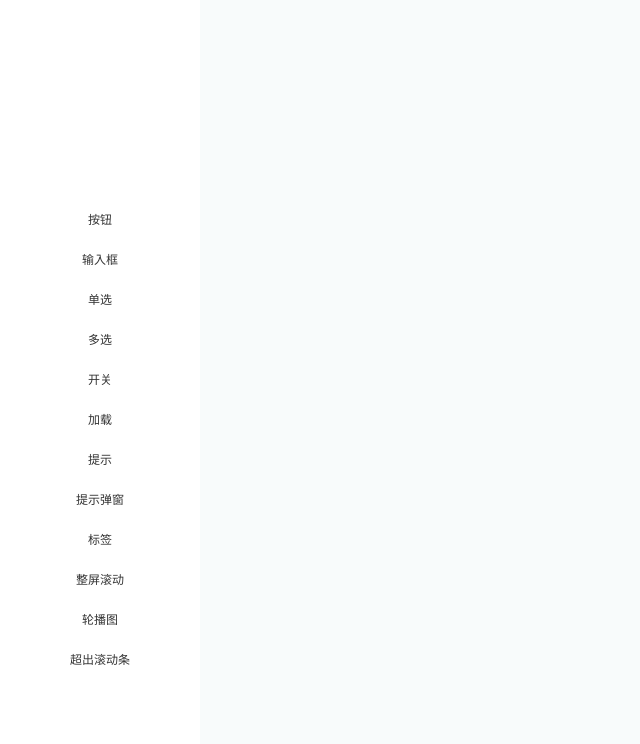
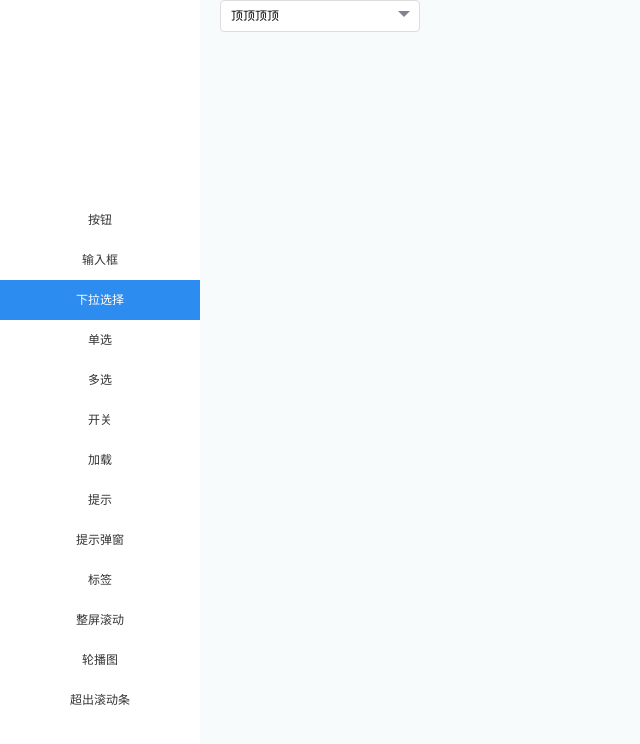
Before and after one commit to fivexu/fivexuUI, a Vue app: page /#/select in a window 1280 px wide. Shown: the top 744 px of the page, without its empty margins (0-640 px from the left). Built offline with nearby package versions, Linux system fonts and the light colour scheme.

Commit message:
init select

```diff
--- a/src/App.vue
+++ b/src/App.vue
@@ -23,6 +23,10 @@
                     {
                         "link": "/input",
                         "title": "输入框"
+                    },
+                    {
+                        "link": "/select",
+                        "title": "下拉选择"
                     },
                     {
                         "link": "/radio",
--- a/src/base/form/button.vue
+++ b/src/base/form/button.vue
@@ -13,25 +13,27 @@
     export default {
         extends: GlobalForm,
         props: {
-            text: {
+            text: {  // 显示文字
                 type: String,
                 default: '确认'
             },
-            fill: {
+            fill: {  // 铺满背景色
                 type: Boolean,
                 default: false
             },
-            radius: {
+            radius: {  // 圆角
                 type: Boolean,
                 default: false
             }
         },
         methods: {
+            // button点击事件 在没有disable时 回调clickEvk事件
             clickEvt(ev) {
                 if (!this.isDisabled()) {
                     this.emitEvent({action: 'click', ev});
                 }
             },
+            // 判断是否存在slot插槽,用户是否自定义样式,存在时不显示text内容,仅显示插槽内容
             hasSlot() {
                 return this.$slots.default
             }
--- a/src/base/form/checkbox.vue
+++ b/src/base/form/checkbox.vue
@@ -18,6 +18,7 @@
     export default {
         extends: GlobalForm,
         props: {
+            // 传入的需要排版数据
             data: {
                 type: Array,
                 default: () => {
@@ -27,15 +28,17 @@
         },
         data() {
             return {
-                checkboxModel: '',
-                checkboxArr: [],
+                checkboxModel: '', // 双向绑定checkboxItem中的数据
+                checkboxArr: [], // 声明一个空数组保存需要回调绑定的数据
             }
         },
         methods: {
             _setCheckArr(val) {
+                // 判断是否有选中数据,没有直接push
                 if (!this.checkboxArr.length) {
                     this.checkboxArr.push(val);
                 } else {
+                    // 当有选中数据是,判断是否重复,重复则不增加数据,否则增加一条数据
                     let off = false;
                     this.checkboxArr.forEach((item, index) => {
                         if (item.value === val.value && val.checked === false) {
@@ -49,6 +52,7 @@
                         this.checkboxArr.push(val)
                     }
                 }
+                // 重组数据,仅回调返回用户传入的label值
                 let arr = [];
                 this.checkboxArr.forEach(item => {
                     arr.push(item);
@@ -56,6 +60,7 @@
                 return arr
             },
             _initCheckArr() {
+                // 根据用户传入数据,初始化返回数据
                 this.checkboxArr = [];
                 this.data.forEach(item => {
                     if (item.checked) {
@@ -68,6 +73,8 @@
                 this._setUpdateModel(this.checkboxArr);
             },
             _setUpdateModel(arr) {
+                // 把checkboxArr数据和传入数据对比,返回选中的对应数据
+                // 处理为 value中仅返回用户传入的label值,label中返回选中的整条数据,这样可以根据用户需求自行拿数据
                 let newArr = [];
                 let value = [];
                 this.data.forEach(dataItem => {
@@ -84,6 +91,7 @@
                 if (!this.hasSlot()) {
                     return
                 }
+                // 当用户使用插槽模式时,根据don节点获取对应数据
                 setTimeout(() => {
                     let input = this.$refs.checkbox.getElementsByClassName('fivexu_checkbox_item');
                     let arr = [];
@@ -109,6 +117,9 @@
                 }
                 this.checkboxArr = this._setCheckArr(val);
                 this._setUpdateModel(this.checkboxArr);
+            },
+            data() {
+                this._initCheckArr();
             }
         },
         components: {
--- a/src/base/form/checkboxItem.vue
+++ b/src/base/form/checkboxItem.vue
@@ -16,21 +16,22 @@
     export default {
         extends: GlobalForm,
         props: {
-            label: {
+            label: {  // 需要返回的数据
                 type: String | Number | Object,
                 default: ''
             },
-            checked: {
+            checked: { // 是否选中
                 type: Boolean,
                 default: false
             }
         },
         data() {
             return {
-                currentChecked: false
+                currentChecked: false  // 当前选中状态
             }
         },
         methods: {
+            // item点击,开关之间来回切换 并会掉到父级
             checkboxItemClick() {
                 if (this.isDisabled()) {
                     return;
@@ -40,6 +41,7 @@
             }
         },
         mounted() {
+            // 初始化时,将数据状态回调给父级
             this.currentChecked = this.checked ? this.checked : false;
             this.updateModel({value: this.label, checked: this.currentChecked})
         }
--- a/src/base/form/input.vue
+++ b/src/base/form/input.vue
@@ -3,7 +3,7 @@
         <input :class="[size,type,{'disable':isDisabled()},{clear:clear&&inputValue!==''}]"
                :placeholder="placeholder"
                :disabled="isDisabled()"
-               :readonly="isDisabled()"
+               :readonly="readOnly"
                v-model="inputValue"
                type="text"/>
         <div class="icon" v-if="clear&&inputValue!==''">
@@ -19,7 +19,7 @@
         extends: globalForm,
         data() {
             return {
-                inputValue: this.value
+                inputValue: this.value  // v-mode默认值
             }
         },
         props: {
@@ -33,11 +33,13 @@
             }
         },
         methods: {
+            // 清空数据
             clearInputValue() {
                 this.inputValue = ''
             }
         },
         watch: {
+            //  当数据变化时,回调变化事件
             inputValue(val, oldVal) {
                 this.updateModel(val);
                 this.emitEvent({action: 'change', val, oldVal});
@@ -114,8 +116,11 @@
                 outline: 0;
                 .box-shadow(inset 0 1px 1px 0 @input-inset-shadow, 0 0 8px 0 @input-outset-shadow-primary);
             }
-            &[readonly], &[disabled] {
+            &[disabled] {
                 background-color: @input-disable;
+                .box-shadow(inset 0 1px 1px 0 rgba(0, 0, 0, .075))
+            }
+            &[readonly] {
                 .box-shadow(inset 0 1px 1px 0 rgba(0, 0, 0, .075))
             }
         }
--- a/src/base/form/radio.vue
+++ b/src/base/form/radio.vue
@@ -28,10 +28,11 @@
         },
         data() {
             return {
-                currentIndex: this.value ? this.value : 0
+                currentIndex: this.value ? Number(this.value) : 0  // v-mode是否有默认选中值
             }
         },
         methods: {
+            // 单选切换
             radioClick(item) {
                 if (item.disable ? item.disable : false) {
                     return
--- /dev/null
+++ b/src/base/form/select.vue
@@ -0,0 +1,86 @@
+<template>
+    <div class="select" @click.stop="selectClick">
+        <span :class="{ac:selectListShow}"></span>
+        <fx-input :readOnly="true" v-model="selectValue"></fx-input>
+        <transition name="top">
+            <ul class="select_list" v-if="selectListShow">
+                <li v-for="item in data"
+                    @click.stop="selectListClick(item)">
+                    {{item.label}}
+                </li>
+            </ul>
+        </transition>
+    </div>
+</template>
+
+<script>
+    import GlobalForm from '../global/global-form.vue'
+    import Input from './input'
+
+    export default {
+        name: 'select',
+        extends: GlobalForm,
+        props: {
+            data: {
+                type: Array,
+                default: []
+            }
+        },
+        data() {
+            return {
+                selectValue: '顶顶顶顶',
+                selectListShow: false
+            }
+        },
+        methods: {
+            selectClick() {
+                this.selectListShow = !this.selectListShow
+            }
+        },
+        components: {
+            'fx-input': Input
+        }
+    }
+</script>
+
+<style scoped lang="less">
+    @import "../util/style/common";
+
+    .select {
+        display: inline-block;
+        position: relative;
+        min-height: @height-normal;
+        .select_list {
+            position: absolute;
+            bottom: 0;
+            left: 0;
+            max-width: 100%;
+            width: 100%;
+            border: 1px solid @input-border;
+            background-color: #fff;
+            .transform(translateY(100%+5));
+            .transition-to-top;
+            > li {
+                padding: 0 @padding-input;
+                height: 30px;
+                line-height: 30px;
+                &:hover {
+                    background-color: @bg-light;
+                }
+            }
+        }
+        span {
+            display: inline-block;
+            position: absolute;
+            top: 50%;
+            margin-top: -5px;
+            right: 10px;
+            z-index: 10;
+            .triangle;
+            .transition(all 0.3s);
+            &.ac {
+                .transform(rotate(180deg))
+            }
+        }
+    }
+</style>
--- a/src/base/index.js
+++ b/src/base/index.js
@@ -6,6 +6,7 @@ import tooltip from './tooltip/tooltipClass.js';
 import Page from './page/page'
 import FxButton from './form/button'
 import FxInput from './form/input'
+import FxSelect from './form/select'
 import FxTag from './tag/tag'
 import FxRadio from './form/radio'
 import FxCheckbox from './form/checkbox'
@@ -27,6 +28,7 @@ let global = {
 
         Vue.component('fx-button', FxButton);
         Vue.component('fx-input', FxInput);
+        Vue.component('fx-select', FxSelect);
         Vue.component('fx-tag', FxTag);
         Vue.component('fx-radio', FxRadio);
         Vue.component('fx-checkbox', FxCheckbox);
--- a/src/base/util/style/common.less
+++ b/src/base/util/style/common.less
@@ -34,7 +34,7 @@
 @bg-black: #000; // 背景色  黑色
 
 // 高度样式
-@height-min: 10px; // 超小模块
+@height-min: 12px; // 超小模块
 @height-mini: 24px; // 小模块
 @height-normal: 32px; // 正常模块
 @height-large: 40px; // 大模块
@@ -227,6 +227,13 @@
   }
 }
 
+// 三角形
+.triangle(@border-color:#80848f) {
+  border: 6px solid transparent;
+  border-top-color: @border-color;
+  transform-origin: center top 3px;
+}
+
 .position-center() {
   position: absolute;
   left: 0;
--- /dev/null
+++ b/src/components/select/select.vue
@@ -0,0 +1,26 @@
+<template>
+    <div class="select">
+        <fx-select :data="selectData"></fx-select>
+    </div>
+</template>
+
+<script>
+    export default {
+        name: 'select',
+        data() {
+            return {
+                selectData: [
+                    {label: '选项一', value: 1, id: 1},
+                    {label: '选项二', value: 2, id: 2},
+                    {label: '选项三', value: 3, id: 3},
+                    {label: '选项四', value: 4, id: 4},
+                    {label: '选项五', value: 5, id: 5},
+                ]
+            }
+        }
+    }
+</script>
+
+<style scoped lang="less">
+
+</style>
--- a/src/router/index.js
+++ b/src/router/index.js
@@ -13,6 +13,7 @@ import Tag from '../components/tag/tag';
 import FullPage from '../components/fullpage/fullpage';
 import Slider from '../components/slider/slider';
 import ScrollBar from '../components/scrollBar/scrollBar';
+import Select from '../components/select/select';
 
 Vue.use(Router);
 
@@ -31,5 +32,6 @@ export default new Router({
         {path: '/fullpage', component: FullPage},
         {path: '/slider', component: Slider},
         {path: '/scrollBar', component: ScrollBar},
+        {path: '/select', component: Select},
     ]
 })
```
Also changed, not shown: src/base/form/switch.vue (+6 -3 lines).
